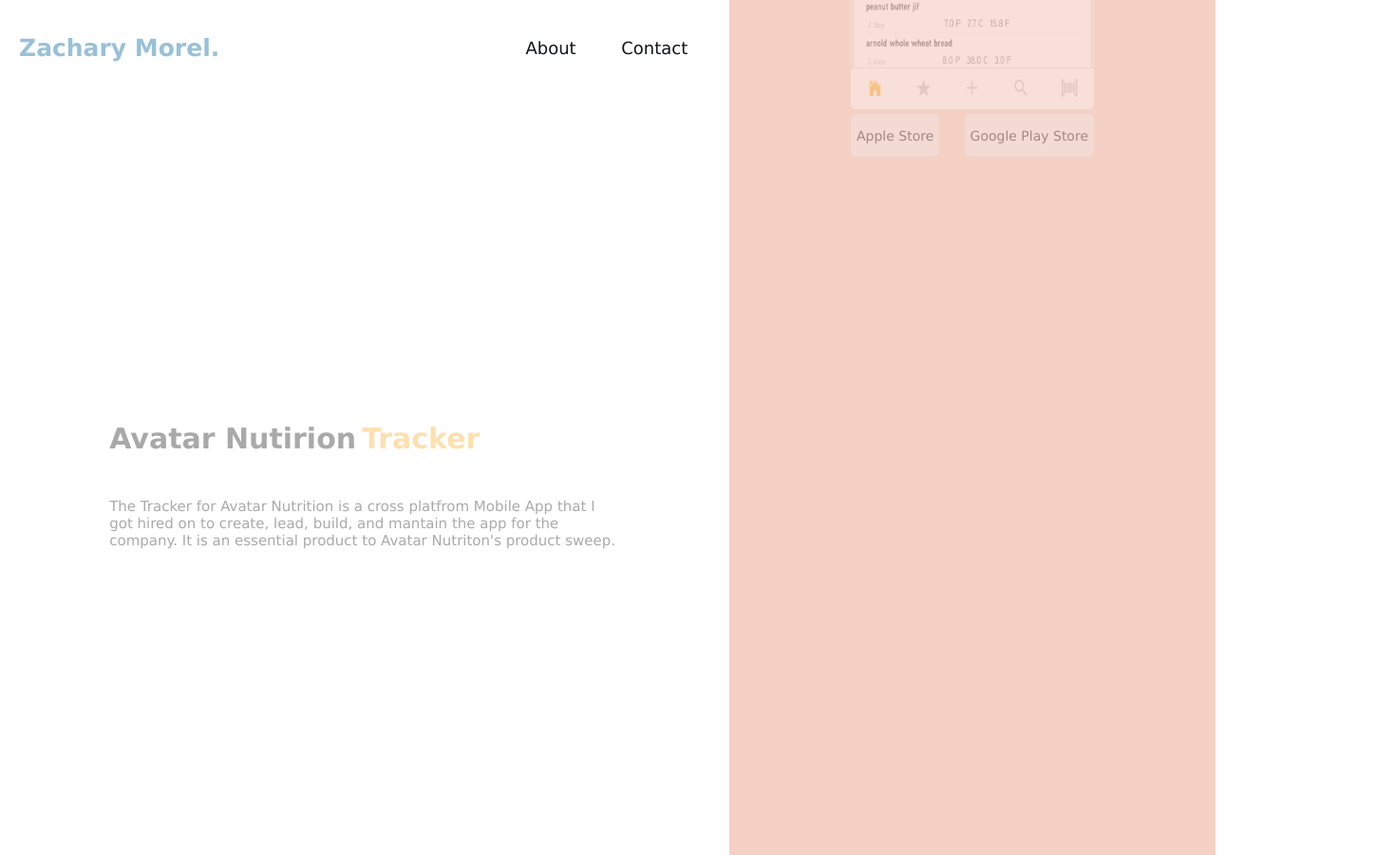
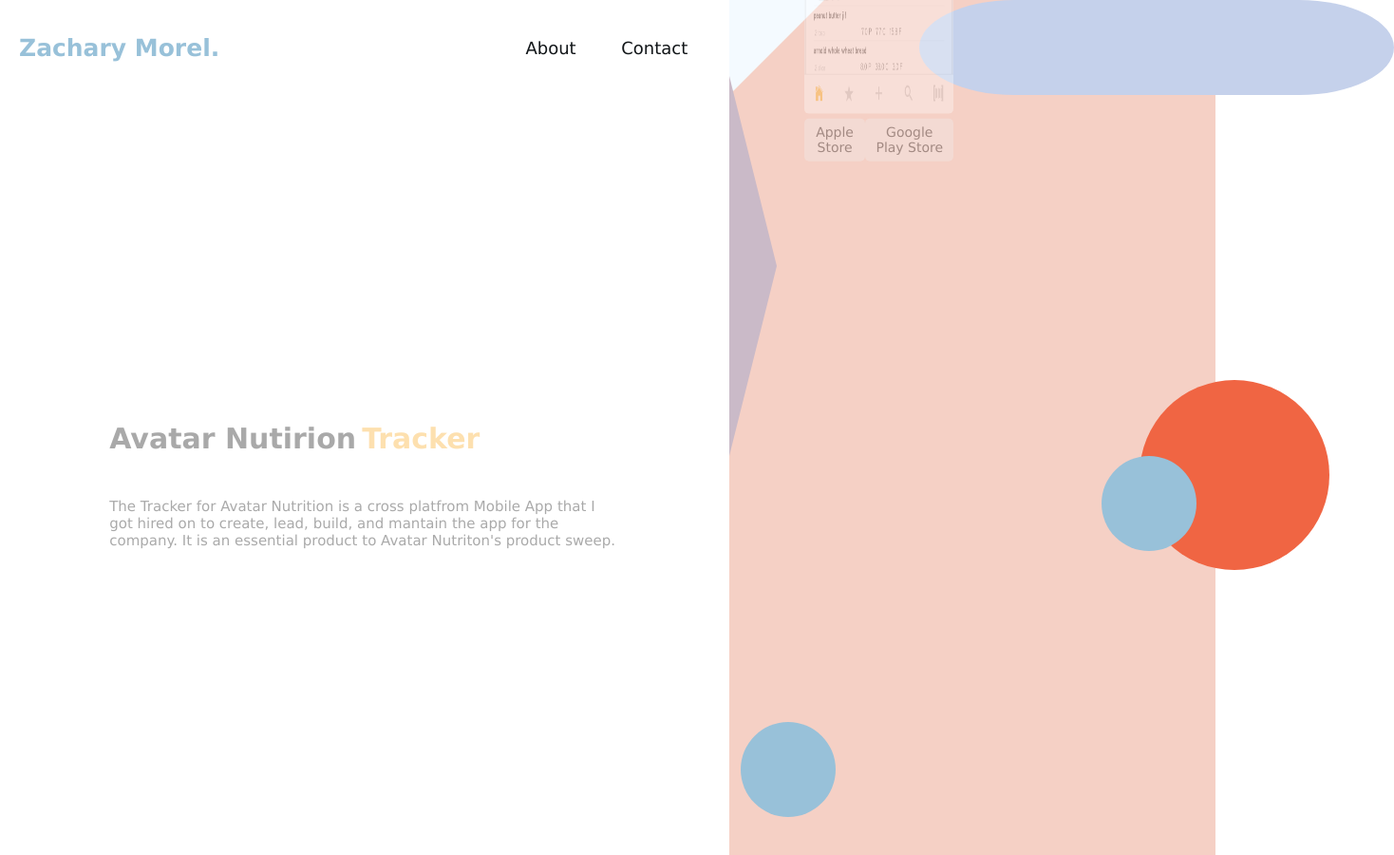
Before and after one commit to zacharymorel/zacharymorel.github.io, a React (Create React App) app in the folder potfolio/: page / in a window 1280 px wide. Shown: the whole page at 95% size, 1468 px wide, since content can reach past the window. Built offline with nearby package versions, Linux system fonts and the light colour scheme.

Commit message:
Added Css styling Shapes

```diff
--- a/potfolio/src/css/App.css
+++ b/potfolio/src/css/App.css
@@ -62,7 +62,7 @@
 /* ---------------- */
 /* LEFT VIEW STYLES */
 .LeftViewParent {
-  width: 60%
+  width: 60%;
 }
 
 .LeftViewContentParent {
@@ -129,11 +129,13 @@
   flex-direction: column;
   justify-content: center;
   height: 100%;
+  position: absolute;
+  z-index: 3;
 }
 
 .Images {
   border-radius: 5px;
-  height: 65%;
+  height: 70%;
   width: 50%;
 }
 
--- /dev/null
+++ b/potfolio/src/css/shapes.css
@@ -0,0 +1,67 @@
+
+.BlueSmallCircleOne {
+  background: #98C1D9;
+  border-radius: 50px;
+  bottom: -60px;
+  height: 100px;
+  position: absolute;
+  width: 100px;
+  right: 400px;
+  -moz-border-radius: 50px;
+  -webkit-border-radius: 50px;
+}
+
+.RedSmallCircle {
+  background: #F06543;
+  border-radius: 200px;
+  bottom: 200px;
+  height: 200px;
+  position: absolute;
+  width: 200px;
+  right: -120px;
+  -moz-border-radius: 200px;
+  -webkit-border-radius: 200px;
+}
+
+.PurpleOval {
+	background: #C5D1EB;
+  border-radius: 100px / 50px;
+  height: 100px;
+  left: 200px;
+  position: relative;
+	width: 500px;
+	-moz-border-radius: 100px / 50px;
+	-webkit-border-radius: 100px / 50px;
+}
+
+.TriangleTopLeft {
+	border-right: 100px solid transparent;
+	border-top: 100px solid #F4FAFF;
+	width: 0;
+  height: 0;
+  top: -100px;
+  position: relative;
+}
+
+.TriangleRight {
+	width: 0;
+  height: 0;
+	border-top: 200px solid transparent;
+	border-left: 50px solid #CABAC8;
+  border-bottom: 200px solid transparent;
+  position: relative;
+  top: -120px;
+}
+
+.BlueSmallCircleTwo {
+  background: #98C1D9;
+  border-radius: 50px;
+  bottom: -60px;
+  height: 100px;
+  right: 20px;
+  position: absolute;
+  bottom: 220px;
+  width: 100px;
+  -moz-border-radius: 50px;
+  -webkit-border-radius: 50px;
+}
--- /dev/null
+++ b/potfolio/src/utils/components/shapes.js
@@ -0,0 +1,11 @@
+import React from 'react'
+
+import '../../css/shapes.css'
+
+const Shape = (props) => {
+  return (
+    <div className={props.className}/>
+  )
+}
+
+export default Shape
--- a/potfolio/src/views/LeftViewContent.js
+++ b/potfolio/src/views/LeftViewContent.js
@@ -18,7 +18,6 @@
   }
 
   render () {
-    console.log(this.props)
     return (
       <div className='LeftViewContentParent'>
         <section  className='ProjectLeftViewContent'>
--- a/potfolio/src/views/RightView.js
+++ b/potfolio/src/views/RightView.js
@@ -1,6 +1,7 @@
 import React, { PureComponent } from 'react'
 
 import NavigationButton from '../utils/components/NavigationButton'
+import Shape from '../utils/components/shapes'
 
 // Styles
 import '../css/App.css';
@@ -23,9 +24,9 @@
   }
 }
 
-let styles
 
 class RightView extends PureComponent {
+  ShapeClassNames = ['BlueSmallCircleOne', 'RedSmallCircle', 'BlueSmallCircleTwo', 'PurpleOval', 'TriangleTopLeft', 'TriangleRight']
 
   render() {
     const { text } = style
@@ -51,6 +52,7 @@
             />
           </div>
         </div>
+        { this.ShapeClassNames.map((item) => <Shape key={item} className={item} /> ) }
       </div>
     )
   }
```
